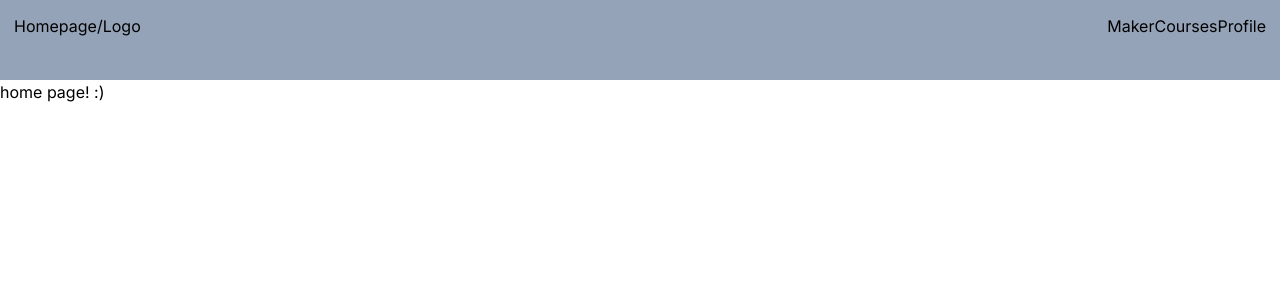
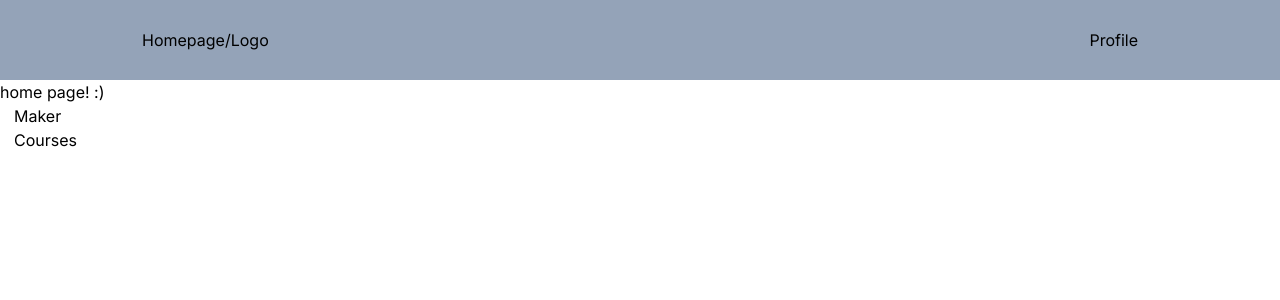
Before and after one commit to DegreeMap/DegreeMap, a Next.js app in the folder next/degreemap/: page / in a window 1280 px wide. Shown: the top 300 px of the page. Built offline with nearby package versions, Linux system fonts and the light colour scheme.

Commit message:
Added default navbar

```diff
--- a/next/degreemap/app/globals.css
+++ b/next/degreemap/app/globals.css
@@ -16,9 +16,6 @@
   }
 }
 
-body {
-}
-
 @layer utilities {
   .text-balance {
     text-wrap: balance;
--- a/next/degreemap/app/page.tsx
+++ b/next/degreemap/app/page.tsx
@@ -3,13 +3,28 @@
 import React, { useEffect, useState } from "react";
 import axios from "axios";
 import NavBar from "@/components/nav/navbars";
+import NavItem from "@/components/nav/navitem";
+
+type NavData = {
+  name: string;
+  link: string;
+};
 
 export default function Home() {
+
+  const navItems: NavData[] = [
+    { name: "Profile", link: "/profile" },
+  ];
+
   return (
     <div className = "h-screen w-screen">
-      <NavBar></NavBar>
-      <p>home page! :)</p>
-    </div >
+      <NavBar navItems={navItems}></NavBar>
+      <div>
+        <p>home page! :)</p>
+        <NavItem navData={{name: "Maker", link: "/maker"}}></NavItem>
+        <NavItem navData={{name: "Courses", link: "/courses"}}></NavItem>
+      </div>
+    </div>
   );
 }
 
--- a/next/degreemap/components/nav/navbars.tsx
+++ b/next/degreemap/components/nav/navbars.tsx
@@ -1,31 +1,30 @@
 import React from 'react';
 import NavItem from './navitem';
 
-// Define the type for navigation items
-type NavItemData = {
+type NavBarProps = {
+    navItems?: NavData[]
+}
+
+type NavData = {
     name: string;
     link: string;
 };
 
-export default function NavBar() {
-    const leftNavData: NavItemData[] = [
-        { name: "Homepage/Logo", link: "/" },
-    ];
-
-    const navData: NavItemData[] = [
+export default function NavBar({navItems}: NavBarProps) {
+    const defaultNavData: NavData[] = [
         { name: "Maker", link: "/maker" },
         { name: "Courses", link: "/courses" },
         { name: "Profile", link: "/profile" },
     ];
 
+    const items = navItems || defaultNavData; // If no props are given, a default navbar will be made.
+
     return (
-        <div className="flex flex-row w-full h-20 p-3.5 bg-slate-400">
-            {leftNavData.map((item, index) => (
-                <NavItem key={`left-${index}`} navItem={item}></NavItem>
-            ))}
+        <div className="flex flex-row items-center w-full h-20 p-3.5 px-32 bg-slate-400">
+            <NavItem key={'logo'} navData={{name: "Homepage/Logo", link: "/" }}></NavItem>
             <div className="flex-1"></div>
-            {navData.map((item, index) => (
-                <NavItem key={index} navItem={item}></NavItem>
+            {items.map((item, index) => (
+                <NavItem key={index} navData={item}></NavItem>
             ))}
         </div>
     );
--- a/next/degreemap/components/nav/navitem.tsx
+++ b/next/degreemap/components/nav/navitem.tsx
@@ -2,18 +2,17 @@ import Link from 'next/link';
 import React from 'react';
 
 interface NavItemProps {
-    navItem: {
+    navData: {
         name: string;
         link: string;
     };
 }
 
-const NavItem: React.FC<NavItemProps> = ({navItem}) => {
-
+const NavItem: React.FC<NavItemProps> = ({navData}) => {
     return (
-        <div className="nav-item">
-            <Link href={navItem.link}>
-              {navItem.name}
+        <div className="mx-3.5">
+            <Link href={navData.link}>
+              {navData.name}
             </Link>
         </div>
     );
```
Also changed, not shown: next/degreemap/app/profile/page.tsx (line endings or trailing spaces).
